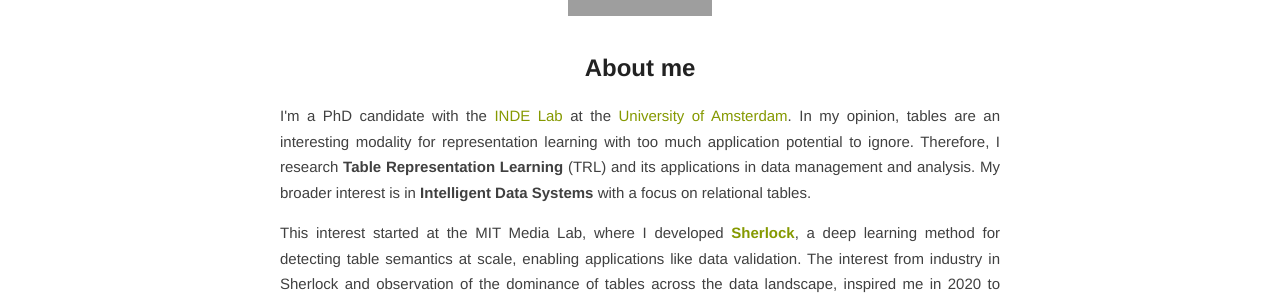
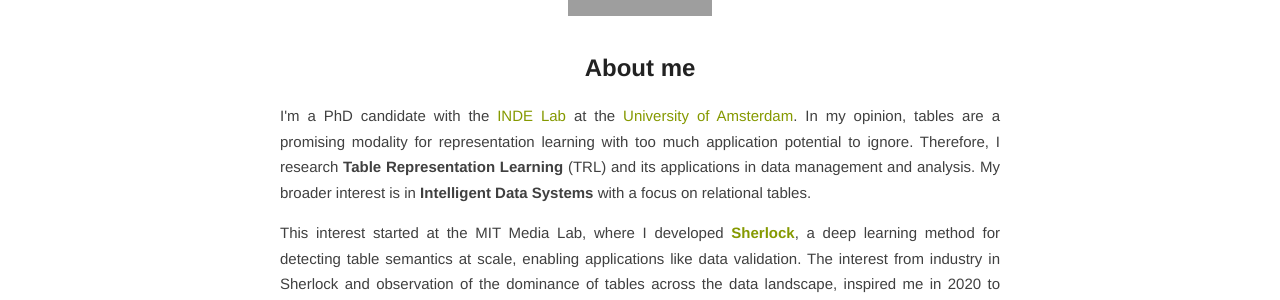
Before and after one commit to madelonhulsebos/madelonhulsebos.github.io, a Jekyll site: the page built from index.html, in a window 1280 px wide. Shown: the part 271-571 px from the top of the page. Built offline with Jekyll 4.4.1, drawn with Linux system fonts in a browser that asks for light colours; some web fonts are replaced; the list of posts is cut into pages by our own code; grey boxes are pictures that could not be loaded.

Commit message:
rephrase.

```diff
--- a/index.html
+++ b/index.html
@@ -19,7 +19,7 @@ layout: default
   <h2>About me</h2>
   <p>
   I'm a PhD candidate with the <a href="https://indelab.org" target="_blank">INDE Lab</a> at the <a href="https://www.uva.nl/en" target="_blank">University of Amsterdam</a>.
-  In my opinion, tables are an interesting modality for representation learning with too much application potential to ignore.
+  In my opinion, tables are a promising modality for representation learning with too much application potential to ignore.
   Therefore, I research <b>Table Representation Learning</b> (TRL) and its applications in data management and analysis.
   My broader interest is in <b>Intelligent Data Systems</b> with a focus on relational tables.
   </p>
```
